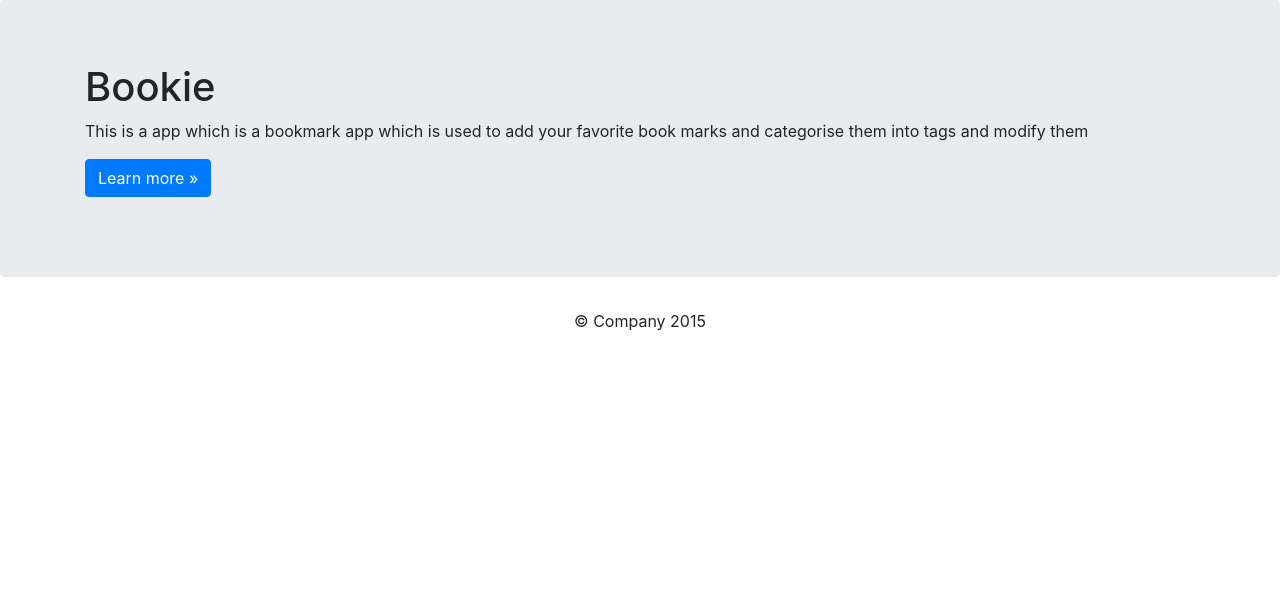
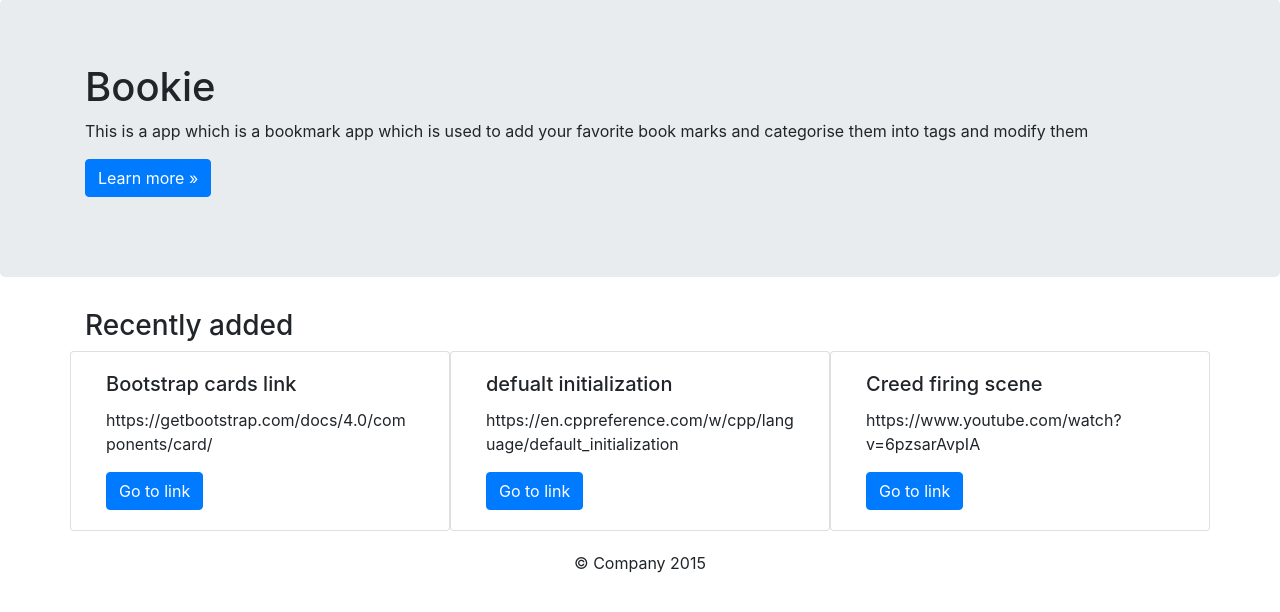
Before and after one commit to ParikshithRaju/bookie, a Flask app: page / in a window 1280 px wide. Shown: the part 57-669 px from the top of the page. Run offline with Flask 2, Linux system fonts and the light colour scheme; parts of the project's set-up code (start-up, migrations or seed data) failed here and were passed over; some libraries are stand-ins or nearby versions.

Commit message:
added recently added feature

```diff
--- a/models.py
+++ b/models.py
@@ -1,5 +1,6 @@
 import storing
 from datetime import datetime
+from sqlalchemy import desc
 
 db = storing.db
 
@@ -10,5 +11,9 @@ class BookmarkDB(db.Model):
     date = db.Column(db.DateTime, default=datetime.utcnow)
     description = db.Column(db.String(300))
 
+    @staticmethod
+    def newest(num):
+        return BookmarkDB.query.order_by(desc(BookmarkDB.date)).limit(num)
+
     def __repr__(self):
-        return f"<Bookmark '{self.description}':'{self.url}'"
+        return f"<Bookmark '{self.description}':'{self.url}'>"
--- a/templates/addUrlForm.html
+++ b/templates/addUrlForm.html
@@ -10,3 +10,5 @@
   </form>
 </div>
 {% endblock %}
+{% block recentlyAdded %}
+{% endblock %}
--- a/templates/index.html
+++ b/templates/index.html
@@ -65,11 +65,24 @@
       </div>
     </div>
     {% endblock %}
-
-
-
+     {% block recentlyAdded %}
+        <div class="container">
+        <h3>Recently added</h3>
+        <div class="row">
+        {% for bookmark in newest %}
+        <div class="card col-md-4 col-xs-12 col-sm-6" style="width: 18rem;">
+            <div class="card-body">
+                <h5 class="card-title">{{ bookmark.description }}</h5>
+                <p class="card-text">{{ bookmark.url }}</p>
+                <a href="{{ bookmark.url }}" target="_blank" class="btn btn-primary">Go to link</a>
+            </div>
+        </div>
+        {% endfor %}
+        </div>
+        </div>
+    {% endblock %}
     {% block footer %}
-      <footer>
+      <footer style="margin-top: 20px">
         <p class="text-center">&copy; Company 2015</p>
       </footer>
     {% endblock %}
--- a/website.py
+++ b/website.py
@@ -4,7 +4,6 @@ from flask import Flask, render_template, request, flash, redirect, url_for
 from flask_sqlalchemy import SQLAlchemy
 import models
 from datetime import datetime
-
 
 app = Flask(__name__)
 app.config['SECRET_KEY'] = "parikshithcr"
@@ -17,7 +16,7 @@ db = SQLAlchemy(app)
 @app.route('/index')
 @app.route('/')
 def home():
-    return render_template('index.html')
+    return render_template('index.html', newest=models.BookmarkDB.newest(3).all())
 
 
 @app.route('/add', methods=['GET', 'POST'])
@@ -25,7 +24,7 @@ def addUrl():
     form = BookmarkForm()
     if form.validate_on_submit():
         db.session.add(
-            models.BookmarkDB(url=form['url'].data,date=datetime.utcnow(),description=form['description'].data)
+            models.BookmarkDB(url=form['url'].data, date=datetime.utcnow(), description=form['description'].data)
         )
         db.session.commit()
         flash('Successfully Added bookmark ' + form.description.data)
```
Also changed, not shown: myDatabase.db.
